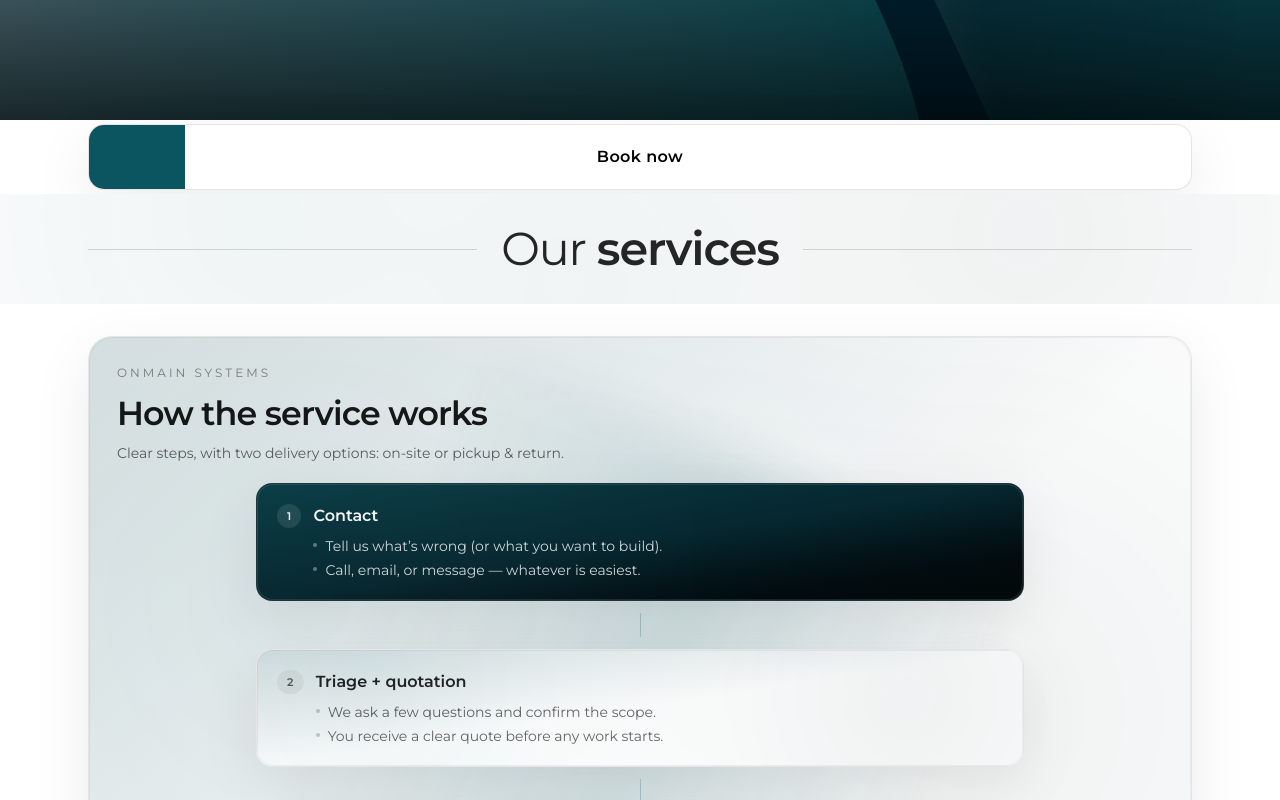
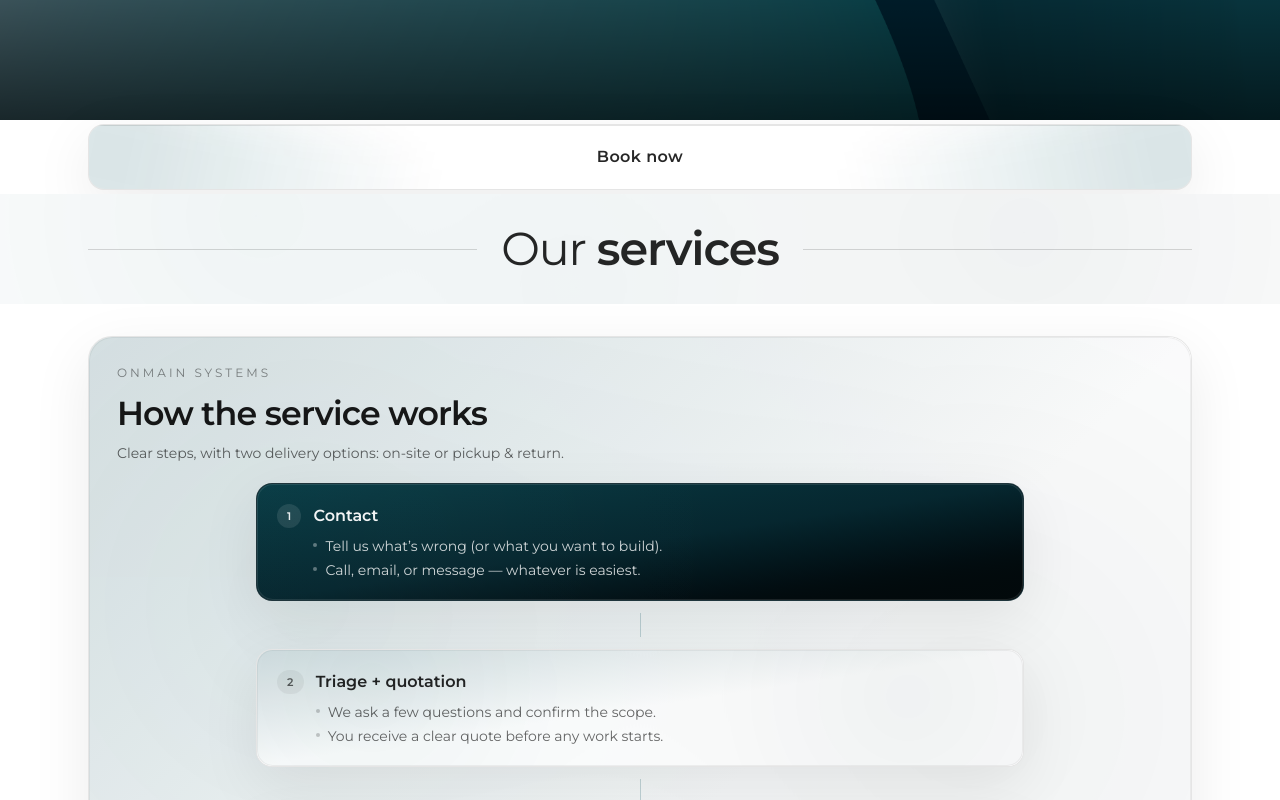
Before and after one commit to andrei-onmain/onmain-web, a Next.js app: page /it-maintenance in a window 1280 px wide. Shown: the part 440-1240 px from the top of the page. Built offline with nearby package versions, Linux system fonts and the light colour scheme.

Commit message:
Launch15

```diff
--- a/app/components/OnmainSystemsFlow.tsx
+++ b/app/components/OnmainSystemsFlow.tsx
@@ -1,4 +1,6 @@
 "use client";
+
+import Link from "next/link";
 
 function Icon({
   name,
@@ -86,7 +88,6 @@ export default function OnmainSystemsFlow() {
     { title: "Quote", icon: "quote" },
     { title: "Choose service", icon: "route" },
     { title: "On-site / pickup", icon: "service" },
-
     { title: "Approval + payment", icon: "payment" },
   ];
 
@@ -137,7 +138,6 @@ export default function OnmainSystemsFlow() {
                             : "ml-auto w-[calc(50%-3rem)] pl-12 pr-1"
                         }
                       >
-
                         <div className={`flex ${left ? "justify-start" : "justify-end"}`}>
                           <div className="w-[130px] flex flex-col items-center text-center">
                             <Badge icon={s.icon} />
@@ -146,9 +146,7 @@ export default function OnmainSystemsFlow() {
                             </div>
                           </div>
                         </div>
-
                       </div>
-
                     </div>
                   );
                 })}
@@ -176,6 +174,22 @@ export default function OnmainSystemsFlow() {
 
               <div aria-hidden className="mx-auto mt-2 h-px w-[92%] bg-black/8" />
             </div>
+
+            {/* FIND OUT MORE BUTTON (UNDER THE HOW IT WORKS RECTANGLE) */}
+            <div className="mt-5 flex justify-center">
+              <Link
+                href="/it-maintenance"
+                className="
+                  inline-flex items-center justify-center
+                  rounded-xl border border-black/10 bg-white
+                  px-6 py-3 text-sm font-semibold text-black/80
+                  shadow-[0_12px_40px_rgba(0,0,0,0.08)]
+                  hover:bg-black/[0.03]
+                "
+              >
+                Find out more
+              </Link>
+            </div>
           </div>
         </div>
       </div>
--- a/app/components/OnmainSystemsSection.tsx
+++ b/app/components/OnmainSystemsSection.tsx
@@ -1,6 +1,5 @@
 "use client";
 
-import Link from "next/link";
 import { useEffect, useRef, useState } from "react";
 
 function useInView<T extends Element>(opts?: IntersectionObserverInit) {
@@ -25,15 +24,13 @@ function useInView<T extends Element>(opts?: IntersectionObserverInit) {
 type Props = {
   title?: string;
   description: string;
-  href: string;
-  linkText: string;
+  href: string; // keep props (no break), even if not used here
+  linkText: string; // keep props (no break), even if not used here
 };
 
 export default function OnmainSystemsSection({
   title = "Onmain Systems",
   description,
-  href,
-  linkText,
 }: Props) {
   const { ref, inView } = useInView<HTMLDivElement>({
     threshold: 0.15,
@@ -44,10 +41,7 @@ export default function OnmainSystemsSection({
     "transition-[opacity,transform] duration-[900ms] ease-[cubic-bezier(.22,1,.36,1)]";
 
   return (
-    // less gap from the bar above
-   <section className="pt-5 pb-4 sm:pt-8 sm:pb-6">
-
-      {/* closer to edges on mobile */}
+    <section className="pt-5 pb-4 sm:pt-8 sm:pb-6">
       <div className="mx-auto max-w-6xl px-1 sm:px-6" ref={ref}>
         {/* Headline banner */}
         <div
@@ -62,7 +56,6 @@ export default function OnmainSystemsSection({
           <div className="pointer-events-none absolute -inset-y-10 left-[-40%] w-[55%] rotate-12 bg-gradient-to-r from-transparent via-[#0b5560]/25 to-transparent blur-xl opacity-80 onmain-glare" />
           <div className="pointer-events-none absolute inset-0 rounded-2xl ring-1 ring-inset ring-black/5" />
 
-          {/* centred title */}
           <div className="relative flex min-h-[90px] items-center justify-center px-4 py-6 sm:px-8 text-center">
             <h2 className="text-[clamp(2.2rem,2.6vw,3.4rem)] font-semibold tracking-tight text-black/100">
               {title}
@@ -73,7 +66,7 @@ export default function OnmainSystemsSection({
         {/* Description panel */}
         <div
           className={[
-            "mt-2 relative overflow-hidden", // slightly tighter than mt-5
+            "mt-2 relative overflow-hidden",
             motion,
             inView ? "opacity-100 translate-y-0" : "opacity-0 translate-y-2",
           ].join(" ")}
@@ -90,20 +83,10 @@ export default function OnmainSystemsSection({
             <div className="pointer-events-none absolute -inset-y-16 left-[-40%] w-[55%] rotate-12 bg-gradient-to-r from-transparent via-white/12 to-transparent blur-2xl opacity-70 onmain-glare" />
             <div className="pointer-events-none absolute inset-0 rounded-2xl ring-1 ring-inset ring-white/10" />
 
-            {/* slightly tighter padding on mobile */}
             <div className="relative p-6 sm:p-8 md:p-10">
-              <div className="flex flex-col gap-6 md:flex-row md:items-start md:justify-between">
-                <p className="max-w-xl leading-relaxed text-white/100">
-                  {description}
-                </p>
-
-                <Link
-                  href={href}
-                  className="text-white/ underline underline-offset-4 transition hover:text-white/90 md:text-right"
-                >
-                  {linkText}
-                </Link>
-              </div>
+              <p className="max-w-xl leading-relaxed text-white/100">
+                {description}
+              </p>
             </div>
           </div>
         </div>
--- a/app/it-maintenance/page.tsx
+++ b/app/it-maintenance/page.tsx
@@ -161,34 +161,37 @@ function BookNowStrip({ onClick }: { onClick: () => void }) {
         <button
           type="button"
           onClick={onClick}
-          className="group relative w-full overflow-hidden rounded-2xl border border-black/10 bg-white shadow-[0_18px_60px_rgba(0,0,0,0.08)]"
+          className="
+            group relative w-full overflow-hidden rounded-2xl
+            border border-black/10 bg-white
+            shadow-[0_18px_60px_rgba(0,0,0,0.08)]
+          "
           aria-label="Book now"
         >
+          {/* static blue glares (no animation) */}
           <span
+            aria-hidden
             className="
-              absolute inset-y-0 left-0 w-24
-              bg-[#0b5560]
-              transition-[width] duration-[850ms] ease-[cubic-bezier(.22,1,.36,1)]
-              group-hover:w-full
+              pointer-events-none absolute -inset-y-10 left-[-28%] w-[60%] rotate-12
+              bg-gradient-to-r from-transparent via-[#0b5560]/18 to-transparent
+              blur-xl opacity-90
             "
           />
           <span
+            aria-hidden
             className="
-              pointer-events-none absolute inset-0 opacity-0
-              transition-opacity duration-[850ms]
-              group-hover:opacity-100
-              [background:radial-gradient(circle_at_20%_50%,rgba(255,255,255,0.22),transparent_55%)]
+              pointer-events-none absolute -inset-y-10 right-[-28%] w-[60%] -rotate-12
+              bg-gradient-to-r from-transparent via-[#0b5560]/18 to-transparent
+              blur-xl opacity-90
             "
           />
+
           <span
-            className="
-              relative z-10 flex items-center justify-center
-              px-8 py-5
-              text-base font-semibold tracking-wide
-              text-black transition-colors duration-[850ms]
-              group-hover:text-white
-            "
-          >
+            aria-hidden
+            className="pointer-events-none absolute inset-x-0 top-0 h-px bg-black/10"
+          />
+
+          <span className="relative z-10 flex items-center justify-center px-8 py-5 text-base font-semibold tracking-wide text-black/85">
             Book now
           </span>
         </button>
@@ -196,6 +199,9 @@ function BookNowStrip({ onClick }: { onClick: () => void }) {
     </section>
   );
 }
+
+
+
 
 function ProcessNode({
   step,
@@ -261,28 +267,14 @@ function ProcessNode({
 }
 
 function DetailedServiceFlow() {
-  const { ref, inView } = useInView<HTMLDivElement>({
-    threshold: 0.15,
-    rootMargin: "0px 0px -10% 0px",
-  });
-
-  const motion =
-    "transition-[opacity,transform] duration-[900ms] ease-[cubic-bezier(.22,1,.36,1)]";
   const line = "bg-[#0b5560]/22";
 
   return (
     <section className="py-6 sm:py-8">
-      <div className="mx-auto max-w-6xl px-6" ref={ref}>
-        <div
-          className={[
-            "relative overflow-hidden rounded-[24px] border border-black/10 bg-white shadow-[0_18px_60px_rgba(0,0,0,0.08)]",
-            motion,
-            inView ? "opacity-100 translate-y-0" : "opacity-0 translate-y-2",
-          ].join(" ")}
-        >
+      <div className="mx-auto max-w-6xl px-6">
+        <div className="relative overflow-hidden rounded-[24px] border border-black/10 bg-white shadow-[0_18px_60px_rgba(0,0,0,0.08)]">
           <div className="pointer-events-none absolute inset-0 bg-gradient-to-br from-[#0b5560]/16 via-white to-white" />
           <div className="pointer-events-none absolute inset-0 opacity-[0.06] [background:radial-gradient(circle_at_20%_25%,#0b5560,transparent_55%),radial-gradient(circle_at_80%_35%,#062a33,transparent_55%)]" />
-          <div className="pointer-events-none absolute -inset-y-10 left-[-40%] w-[55%] rotate-12 bg-gradient-to-r from-transparent via-[#0b5560]/18 to-transparent blur-xl opacity-80 onmain-glare" />
           <div className="pointer-events-none absolute inset-0 rounded-[24px] ring-1 ring-inset ring-black/5" />
 
           <div className="relative p-5 sm:p-7">
@@ -354,7 +346,7 @@ function DetailedServiceFlow() {
 
               {/* Branches */}
               <div className="mt-2 grid gap-4 md:grid-cols-2 md:gap-6">
-                <div className={motion + (inView ? " opacity-100 translate-y-0" : " opacity-0 translate-y-2")}>
+                <div>
                   <div className="mb-2 text-sm font-semibold text-black/70">
                     Option A — On-site
                   </div>
@@ -370,10 +362,7 @@ function DetailedServiceFlow() {
                   />
                 </div>
 
-                <div
-                  className={motion + (inView ? " opacity-100 translate-y-0" : " opacity-0 translate-y-2")}
-                  style={{ transitionDelay: "80ms" }}
-                >
+                <div>
                   <div className="mb-2 text-sm font-semibold text-black/70">
                     Option B — Pickup & return
                   </div>
@@ -410,30 +399,12 @@ function DetailedServiceFlow() {
               </div>
             </div>
           </div>
-
-          <style jsx>{`
-            @keyframes onmainGlare {
-              0% {
-                transform: translateX(0) rotate(12deg);
-              }
-              100% {
-                transform: translateX(220%) rotate(12deg);
-              }
-            }
-            .onmain-glare {
-              animation: onmainGlare 5.8s cubic-bezier(0.22, 1, 0.36, 1) infinite;
-            }
-            @media (prefers-reduced-motion: reduce) {
-              .onmain-glare {
-                animation: none;
-              }
-            }
-          `}</style>
         </div>
       </div>
     </section>
   );
 }
+
 
 function ContactForm() {
   const [loading, setLoading] = useState(false);
```
Lines whose indentation alone changed are shown as unchanged.
